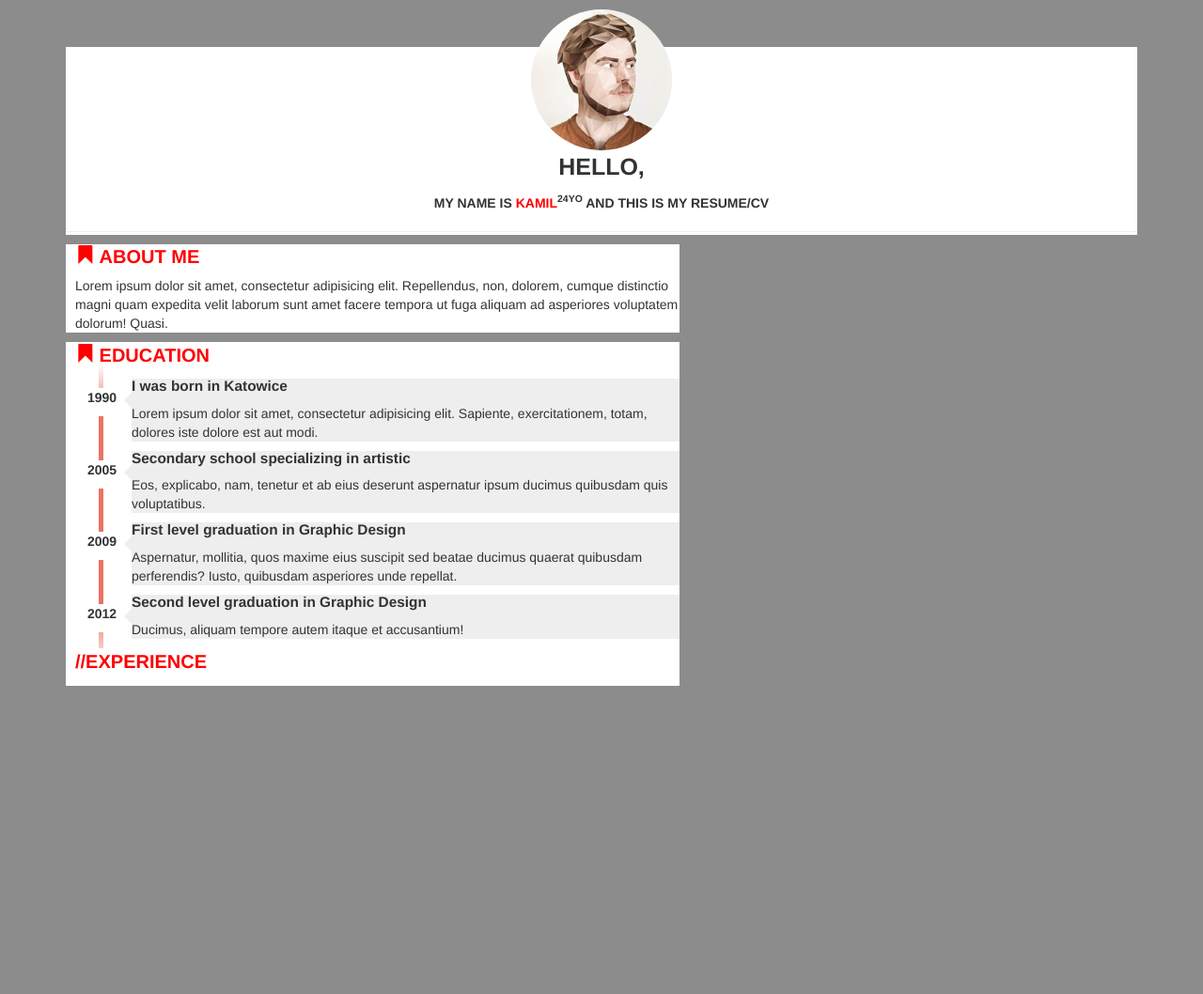
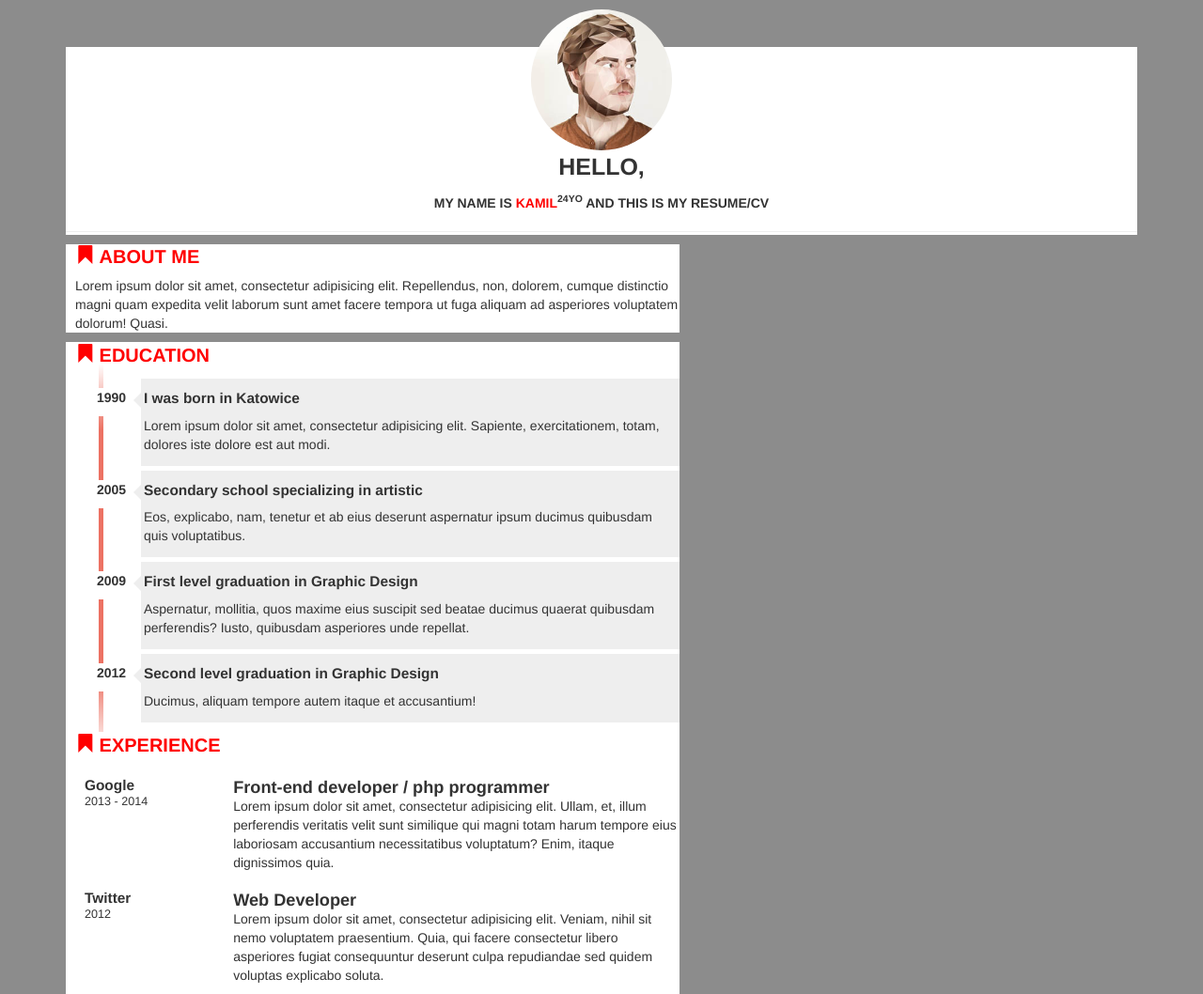
Before and after one commit to qiuyunfen/html_practice, a website: page resume.html in a window 1280 px wide. Shown: the whole page at 94% size. Before the commit the page ends 800 px from the top, so only its background shows below. Drawn offline with Linux system fonts and the light colour scheme.

Commit message:
add first version of experience

```diff
--- a/resume.html
+++ b/resume.html
@@ -35,18 +35,16 @@
             color: red;
         }
         .about-me {
+            padding-left: 10px;
             background-color: white;
         }
-        .about-me p {
-            margin-left: 10px;
-        }
         .description {
-            padding-left: 10px;
             color: red;
             font-size: 20px;
             font-weight: 700;
         }
         .education {
+            padding-left: 10px;
             background-color: #ffffff;
             position: relative;
             overflow: hidden;
@@ -65,6 +63,9 @@
             display: block;
             background: linear-gradient(to bottom, #ffffff 0%, #ec7263 17%, #ec7263 80%, #ffffff 100%);
         }
+        .education-description{
+            padding: 3px;
+        }
         .education-description:after {
             content: '';
             position: absolute;
@@ -81,6 +82,7 @@
         #education-ul li {
             background-color: #eee;
             position: relative;
+            margin-bottom: 5px;
         }
         #education-ul h4 {
             font-size: 1.1em;
@@ -96,13 +98,28 @@
             font-weight: bold;
         }
         .experience {
+            padding-left: 10px;
             background-color: #ffffff;
         }
         .experience ul {
             list-style: none;
             margin-left: 100px;
         }
-
+        .company-time h5 {
+            padding-left: 10px;
+            margin-bottom: 0;
+            font-size: 1.1em;
+            font-weight: 700;
+        }
+        .company-time p {
+            padding-left: 10px;
+            font-size: 0.9em;
+        }
+        .work-experice h4 {
+            margin-bottom: 0;
+            font-size: 1.3em;
+            font-weight: 700;
+        }
     </style>
 </head>
 <body>
@@ -169,10 +186,34 @@
                 <div class="row">
                     <div class="col-lg-12">
                         <div class="experience">
-                            <p class="description">//EXPERIENCE</p>
+                            <p class="description"><i class="glyphicon glyphicon-bookmark"></i>&nbsp;EXPERIENCE</p>
                             <div class="row">
-                                <div class="col-lg-4"></div>
-                                <div class="col-lg-8"></div>
+                                <div class="col-lg-3">
+                                    <div class="company-time">
+                                        <h5>Google</h5>
+                                        <p>2013 - 2014</p>
+                                    </div>
+                                </div>
+                                <div class="col-lg-9">
+                                    <div class="work-experice">
+                                        <h4>Front-end developer / php programmer</h4>
+                                        <p>Lorem ipsum dolor sit amet, consectetur adipisicing elit. Ullam, et, illum perferendis veritatis velit sunt similique qui magni totam harum tempore eius laboriosam accusantium necessitatibus voluptatum? Enim, itaque dignissimos quia.</p>
+                                    </div>
+                                </div>
+                            </div>
+                            <div class="row">
+                                <div class="col-lg-3">
+                                    <div class="company-time">
+                                        <h5>Twitter</h5>
+                                        <p>2012</p>
+                                    </div>
+                                </div>
+                                <div class="col-lg-9">
+                                    <div class="work-experice">
+                                        <h4>Web Developer</h4>
+                                        <p>Lorem ipsum dolor sit amet, consectetur adipisicing elit. Veniam, nihil sit nemo voluptatem praesentium. Quia, qui facere consectetur libero asperiores fugiat consequuntur deserunt culpa repudiandae sed quidem voluptas explicabo soluta.</p>
+                                    </div>
+                                </div>
                             </div>
                         </div>
                     </div>
```
